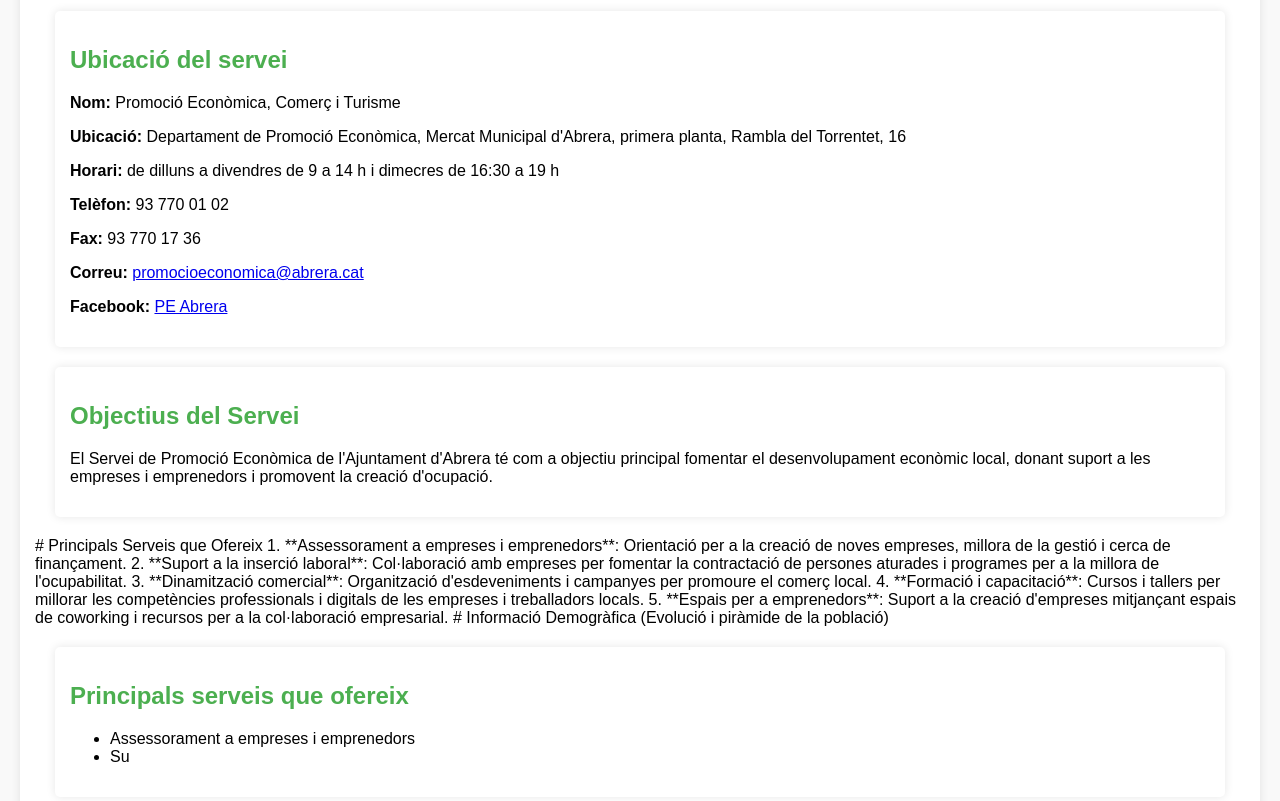
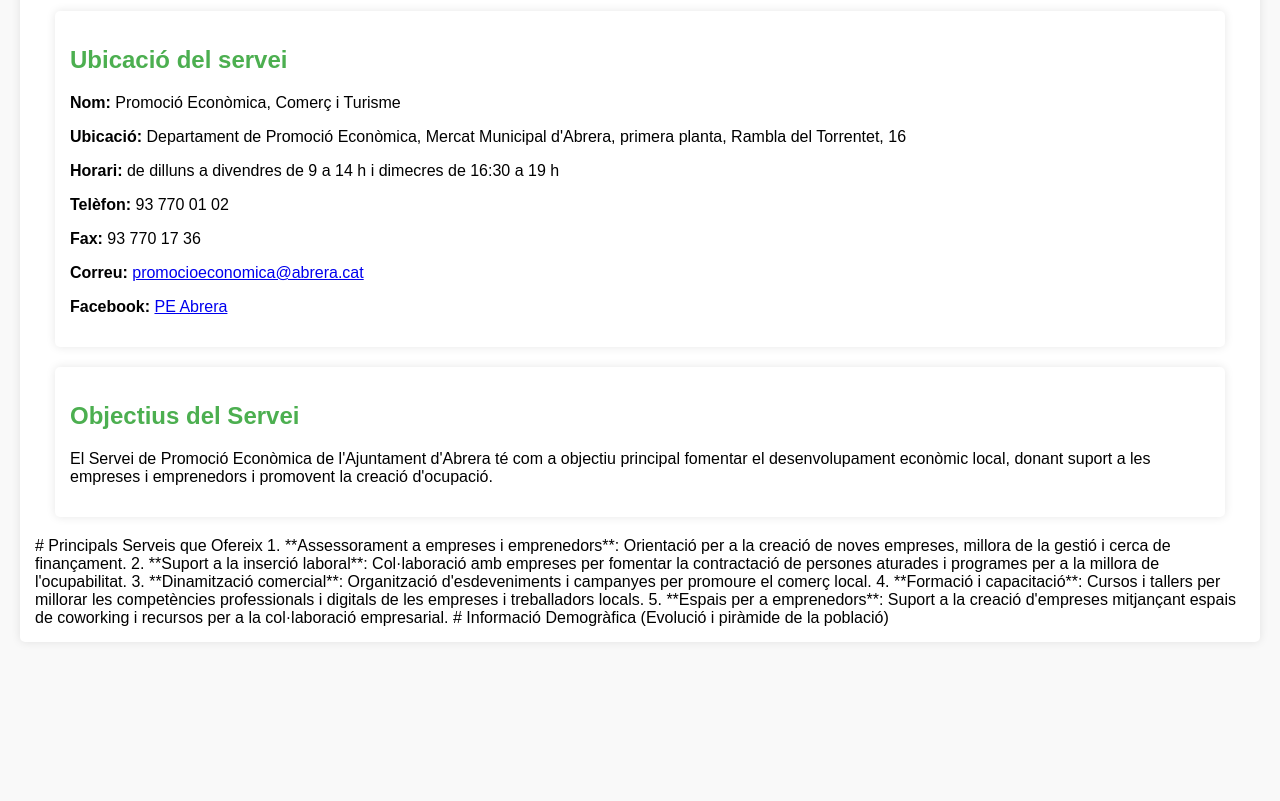
Before and after one commit to men783/serveilocalocupacioabrera, a plain HTML site: page index.html in a window 1280 px wide. Shown: the part 1299-2100 px from the top of the page. After the commit the page ends 1961 px from the top, so only its background shows below. Drawn offline with Linux system fonts and the light colour scheme.

Commit message:
Update index.html

```diff
--- a/index.html
+++ b/index.html
@@ -90,10 +90,3 @@
 # Informació Demogràfica
 
 (Evolució i piràmide de la població)
-
-
-    <section id="serveis">
-        <h2>Principals serveis que ofereix</h2>
-        <ul>
-            <li>Assessorament a empreses i emprenedors</li>
-            <li>Su
```
